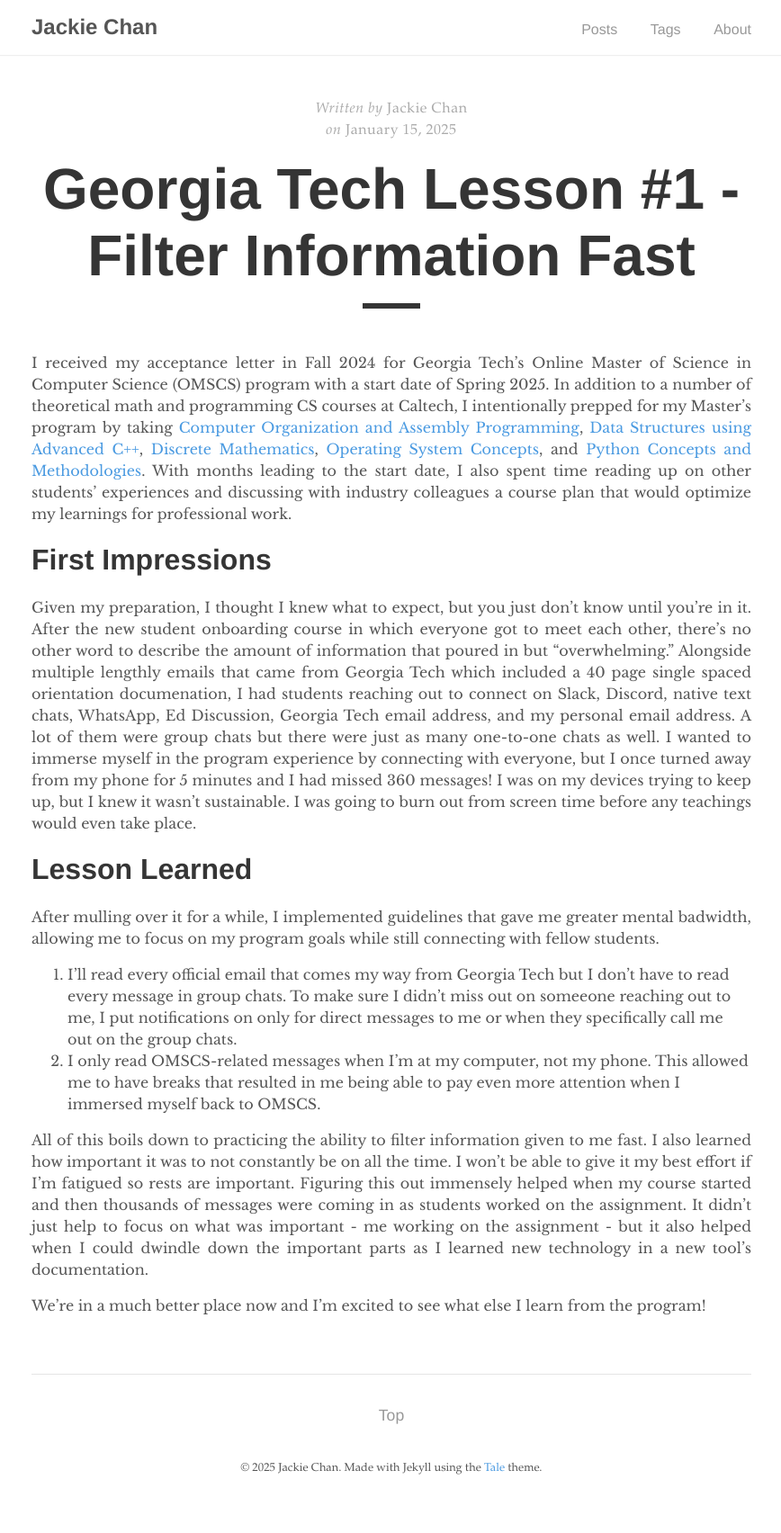
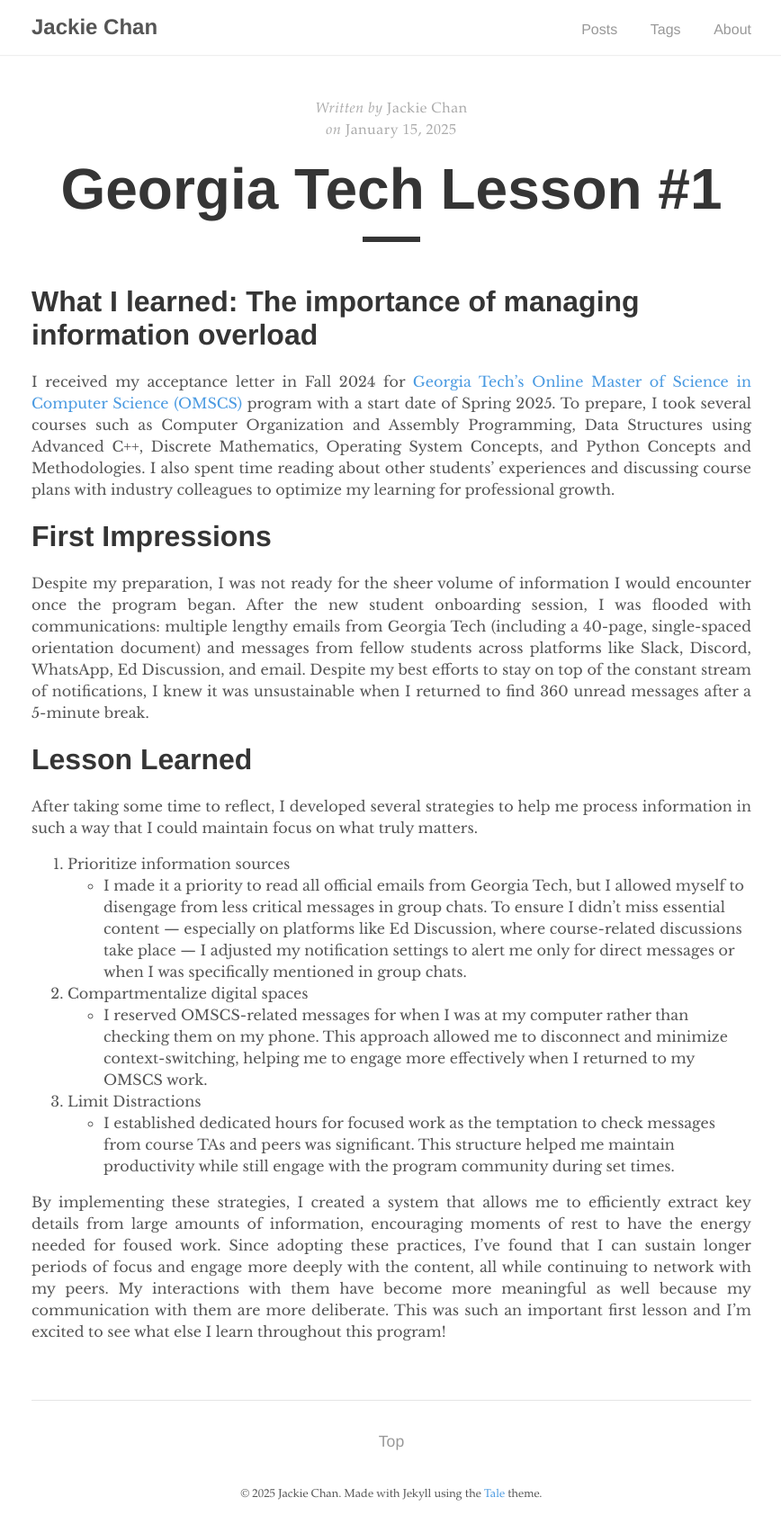
Before and after one commit to jackiechanmakes/jackiechanmakes.github.io, a Jekyll site: the page built from _posts/2025-01-15-beginning-georgia-tech.md, in a window 1280 px wide. Shown: the whole page at 90% size, without its empty margins (205-1073 px from the left). Built offline with Jekyll 4.4.1, drawn with Linux system fonts in a browser that asks for light colours; before the commit the page ends 1675 px from its top, so only the background shows below that.

Commit message:
Edit first post

```diff
--- a/_posts/2025-01-15-beginning-georgia-tech.md
+++ b/_posts/2025-01-15-beginning-georgia-tech.md
@@ -1,21 +1,26 @@
 ---
 layout: post
-title: "Georgia Tech Lesson #1 - Filter Information Fast"
+title: "Georgia Tech Lesson #1"
 author: "Jackie Chan"
+excerpt_separator: <!--more-->
 tags: gatech
 ---
 
-I received my acceptance letter in Fall 2024 for Georgia Tech's Online Master of Science in Computer Science (OMSCS) program with a start date of Spring 2025. In addition to a number of theoretical math and programming CS courses at Caltech, I intentionally prepped for my Master's program by taking [Computer Organization and Assembly Programming](https://www.westvalley.edu/catalog/courses/computer-science/cist039.html), [Data Structures using Advanced C++](https://www.westvalley.edu/catalog/courses/computer-science/cist004b.html), [Discrete Mathematics](https://www.westvalley.edu/catalog/courses/mathematics/math019.html), [Operating System Concepts](https://www.deanza.edu/cis/courses.html), and [Python Concepts and Methodologies](https://www.westvalley.edu/catalog/courses/computer-science/cist005a.html). With months leading to the start date, I also spent time reading up on other students' experiences and discussing with industry colleagues a course plan that would optimize my learnings for professional work.
+# What I learned: The importance of managing information overload<!--more-->
+
+I received my acceptance letter in Fall 2024 for [Georgia Tech's Online Master of Science in Computer Science (OMSCS)](https://catalog.gatech.edu/programs/computer-science-ms/#requirementstext) program with a start date of Spring 2025. To prepare, I took several courses such as Computer Organization and Assembly Programming, Data Structures using Advanced C++, Discrete Mathematics, Operating System Concepts, and Python Concepts and Methodologies. I also spent time reading about other students' experiences and discussing course plans with industry colleagues to optimize my learning for professional growth.
 
 # First Impressions
-Given my preparation, I thought I knew what to expect, but you just don't know until you're in it. After the new student onboarding course in which everyone got to meet each other, there's no other word to describe the amount of information that poured in but "overwhelming." Alongside multiple lengthly emails that came from Georgia Tech which included a 40 page single spaced orientation documenation, I had students reaching out to connect on Slack, Discord, native text chats, WhatsApp, Ed Discussion, Georgia Tech email address, and my personal email address. A lot of them were group chats but there were just as many one-to-one chats as well. I wanted to immerse myself in the program experience by connecting with everyone, but I once turned away from my phone for 5 minutes and I had missed 360 messages! I was on my devices trying to keep up, but I knew it wasn't sustainable. I was going to burn out from screen time before any teachings would even take place.
+Despite my preparation, I was not ready for the sheer volume of information I would encounter once the program began. After the new student onboarding session, I was flooded with communications: multiple lengthy emails from Georgia Tech (including a 40-page, single-spaced orientation document) and messages from fellow students across platforms like Slack, Discord, WhatsApp, Ed Discussion, and email. Despite my best efforts to stay on top of the constant stream of notifications, I knew it was unsustainable when I returned to find 360 unread messages after a 5-minute break.
 
 # Lesson Learned
-After mulling over it for a while, I implemented guidelines that gave me greater mental badwidth, allowing me to focus on my program goals while still connecting with fellow students.
+After taking some time to reflect, I developed several strategies to help me process information in such a way that I could maintain focus on what truly matters.
 
-1. I'll read every official email that comes my way from Georgia Tech but I don't have to read every message in group chats. To make sure I didn't miss out on someeone reaching out to me, I put notifications on only for direct messages to me or when they specifically call me out on the group chats.
-2. I only read OMSCS-related messages when I'm at my computer, not my phone. This allowed me to have breaks that resulted in me being able to pay even more attention when I immersed myself back to OMSCS.
+1. Prioritize information sources
+   - I made it a priority to read all official emails from Georgia Tech, but I allowed myself to disengage from less critical messages in group chats. To ensure I didn’t miss essential content — especially on platforms like Ed Discussion, where course-related discussions take place — I adjusted my notification settings to alert me only for direct messages or when I was specifically mentioned in group chats.
+2. Compartmentalize digital spaces
+   - I reserved OMSCS-related messages for when I was at my computer rather than checking them on my phone. This approach allowed me to disconnect and minimize context-switching, helping me to engage more effectively when I returned to my OMSCS work.
+3. Limit Distractions
+   - I established dedicated hours for focused work as the temptation to check messages from course TAs and peers was significant. This structure helped me maintain productivity while still engage with the program community during set times.
 
-All of this boils down to practicing the ability to filter information given to me fast. I also learned how important it was to not constantly be on all the time. I won't be able to give it my best effort if I'm fatigued so rests are important. Figuring this out immensely helped when my course started and then thousands of messages were coming in as students worked on the assignment. It didn't just help to focus on what was important - me working on the assignment - but it also helped when I could dwindle down the important parts as I learned new technology in a new tool's documentation.
-
-We're in a much better place now and I'm excited to see what else I learn from the program!
+By implementing these strategies, I created a system that allows me to efficiently extract key details from large amounts of information, encouraging moments of rest to have the energy needed for foused work. Since adopting these practices, I've found that I can sustain longer periods of focus and engage more deeply with the content, all while continuing to network with my peers. My interactions with them have become more meaningful as well because my communication with them are more deliberate. This was such an important first lesson and I’m excited to see what else I learn throughout this program!
```
Also changed, not shown: 6 other files.
